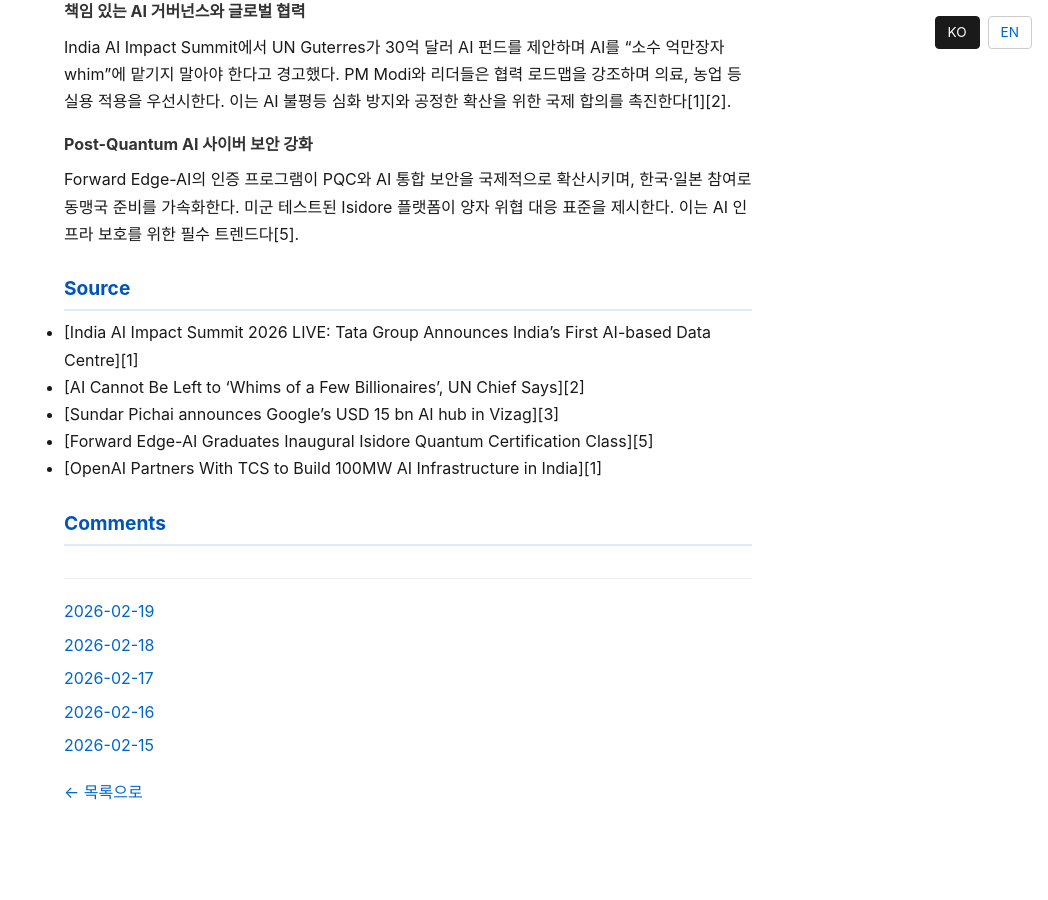
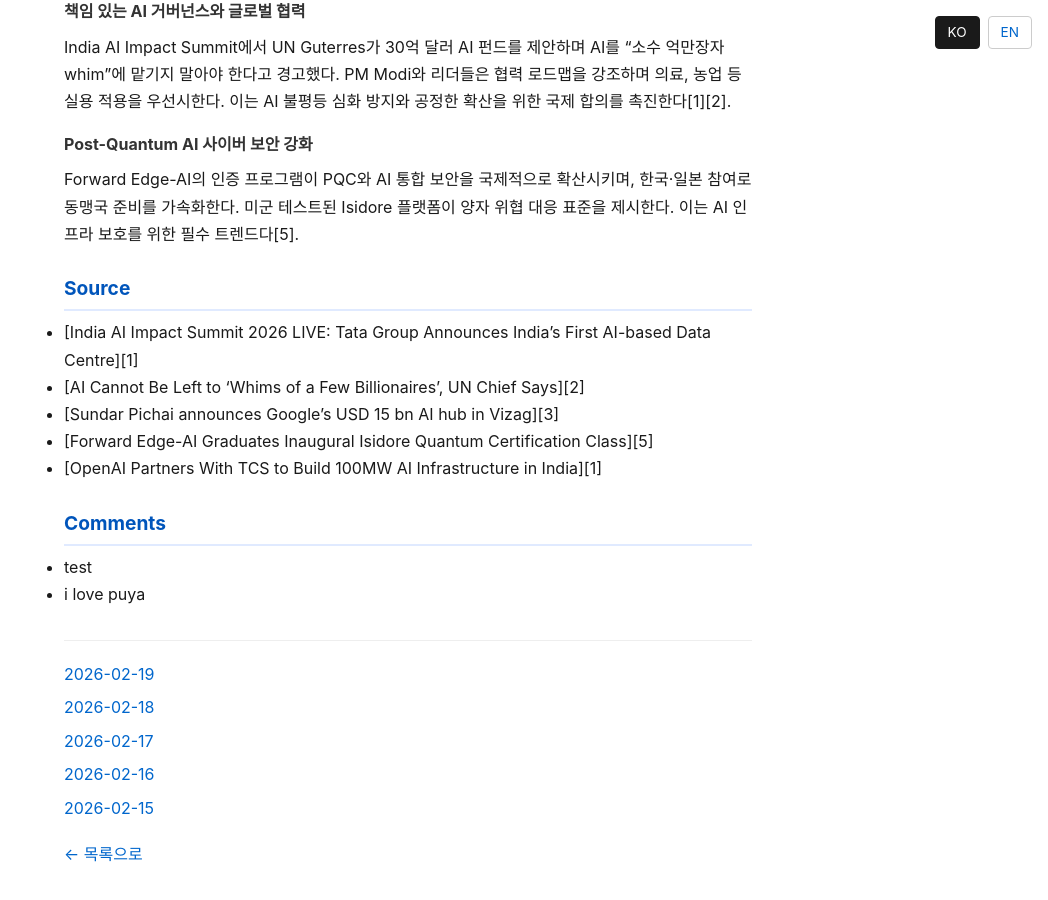
Before and after one commit to paulseongminpark/tech-review, a Jekyll site: the page built from _posts/ko/2026-02-20-daily-tech-review.md, in a window 1280 px wide and 900 px high, scrolled down 1307 px. Shown: the whole window, without its empty margins (232-1280 px from the left). Built offline with Jekyll 4.4.1, drawn with Linux system fonts in a browser that asks for light colours; before the commit the page ends 2145 px from its top, so only the background shows below that.

Commit message:
[tech-review] comments 업데이트

```diff
--- a/_posts/ko/2026-02-20-daily-tech-review.md
+++ b/_posts/ko/2026-02-20-daily-tech-review.md
@@ -48,3 +48,6 @@
 - [OpenAI Partners With TCS to Build 100MW AI Infrastructure in India][1]
 
 ## Comments
+
+- test
+- i love puya
```
